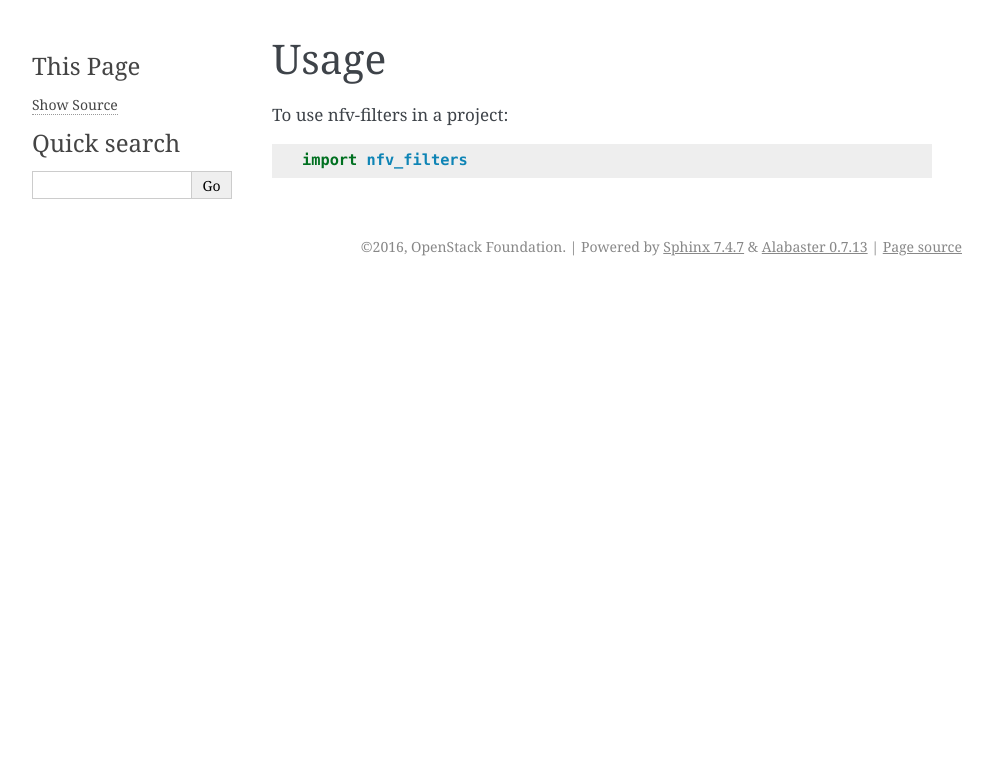
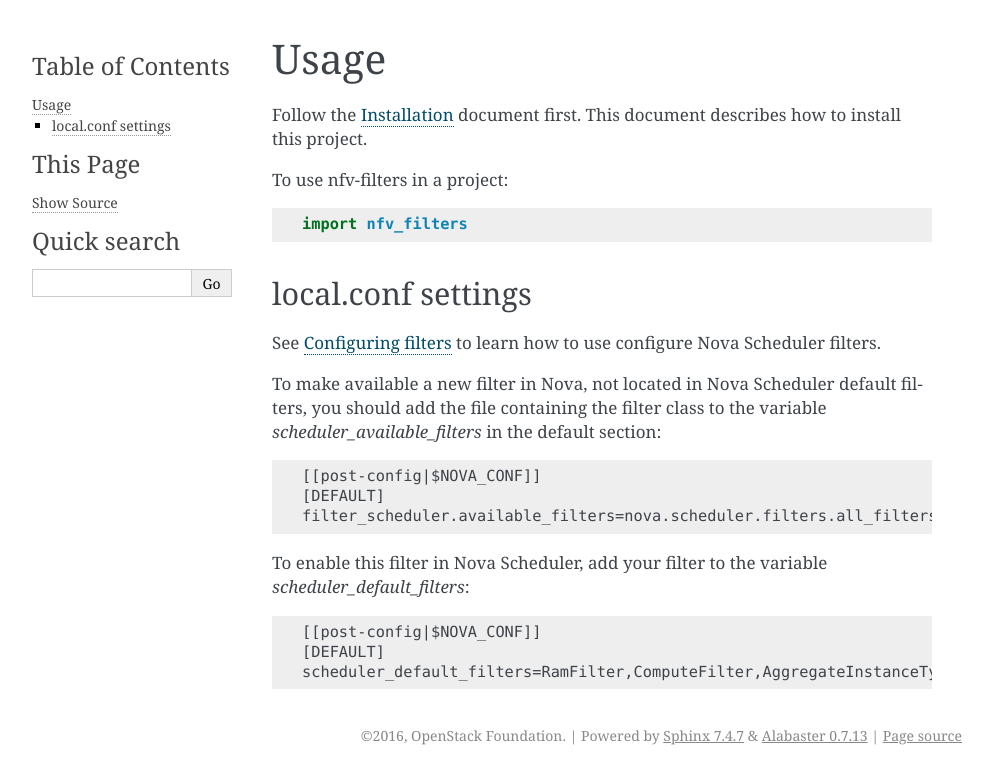
Before and after one commit to openstack-archive/nfv-filters, a Sphinx documentation site: the page built from doc/source/usage.rst, in a window 1280 px wide. Shown: the top 784 px of the page, without its empty margins (148-1141 px from the left). Built offline with Sphinx 7.4.7, drawn with Linux system fonts in a browser that asks for light colours.

Commit message:
Add documentation: how to enable a new filter in Nova
Added instructions to make available and enable a new
filter, implemented in this repository, in Nova
Scheduler.

Closes-Bug: #1646066
Change-Id: Ic96afa2b28025c4ddb4811c082c69a82daa4ff0d

```diff
--- a/CONTRIBUTING.rst
+++ b/CONTRIBUTING.rst
@@ -15,3 +15,6 @@ Pull requests submitted through GitHub will be ignored.
 Bugs should be filed on Launchpad, not GitHub:
 
    https://bugs.launchpad.net/nfv-filters
+
+See `Filter scheduler#Writing your own filter <http://docs.openstack.org/developer/nova/filter_scheduler.html#writing-your-own-filter>`_
+to learn how to create your own filter for Nova Scheduler.
--- a/doc/source/usage.rst
+++ b/doc/source/usage.rst
@@ -1,7 +1,30 @@
 =====
 Usage
 =====
+Follow the `Installation <installation.html>`_ document first. This document
+describes how to install this project.
 
 To use nfv-filters in a project::
 
     import nfv_filters
+
+
+local.conf settings
+-------------------
+See `Configuring filters <http://docs.openstack.org/developer/nova/filter_scheduler.html#configuring-filters>`_
+to learn how to use configure Nova Scheduler filters.
+
+To make available a new filter in Nova, not located in Nova Scheduler default
+filters, you should add the file containing the filter class to the variable
+`scheduler_available_filters` in the default section::
+
+    [[post-config|$NOVA_CONF]]
+    [DEFAULT]
+    filter_scheduler.available_filters=nova.scheduler.filters.all_filters,nfv_filters.nova.scheduler.filters.aggregate_instance_type_filter
+
+To enable this filter in Nova Scheduler, add your filter to the variable
+`scheduler_default_filters`::
+
+    [[post-config|$NOVA_CONF]]
+    [DEFAULT]
+    scheduler_default_filters=RamFilter,ComputeFilter,AggregateInstanceTypeFilter
```
